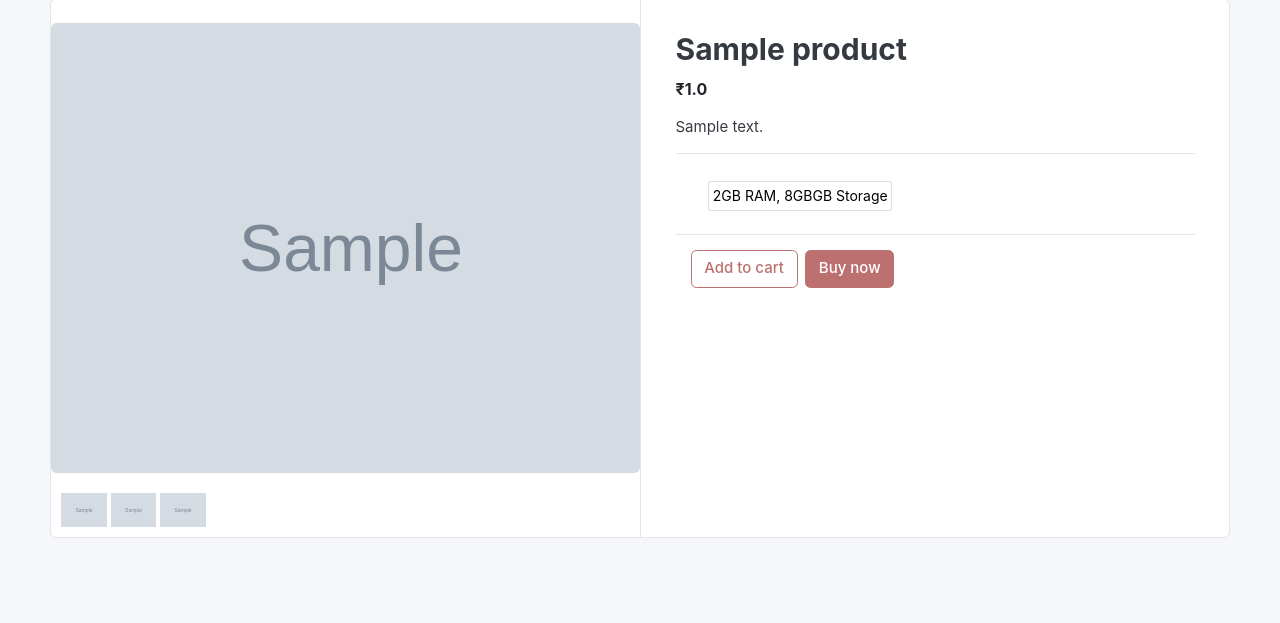
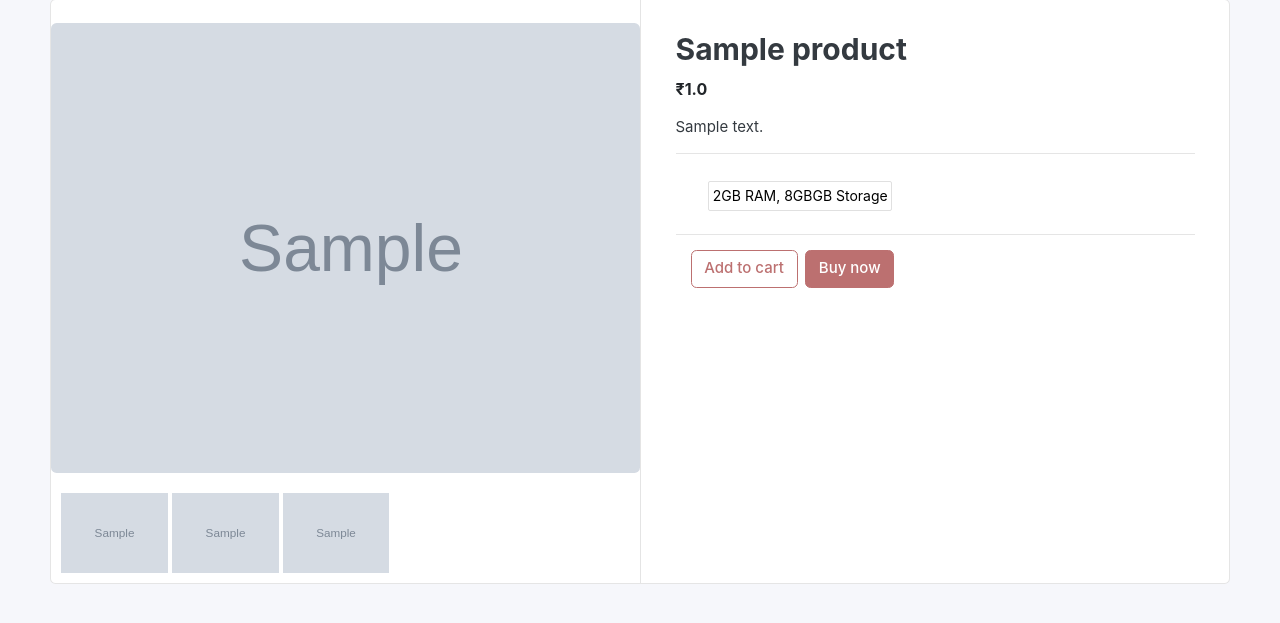
Before and after one commit to amjedsaleel/m3-mobiles, a Django app: a page that uses templates/base.html in a window 1280 px wide. Shown: the part 64-687 px from the top of the page. Run offline with Django 3.2, Linux system fonts and the light colour scheme; tables that the repository leaves empty hold one stand-in row (values such as "Sample post"); grey boxes marked "Sample" are stand-in pictures; some libraries are stand-ins or nearby versions; some web fonts are replaced.

Commit message:
style updated

```diff
--- a/static/css/style.css
+++ b/static/css/style.css
@@ -59,5 +59,5 @@ ul.thumb li{
   margin: 10px;
 }
 ul.thumb li img{
-  width: 8%;
+  height: 80px;
 }
```
